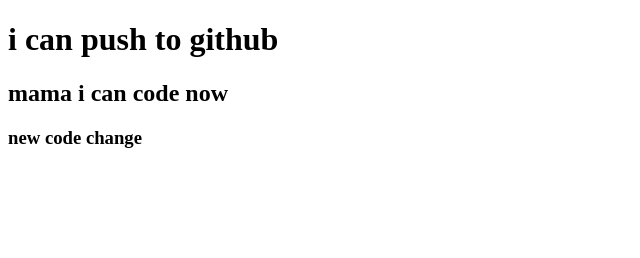
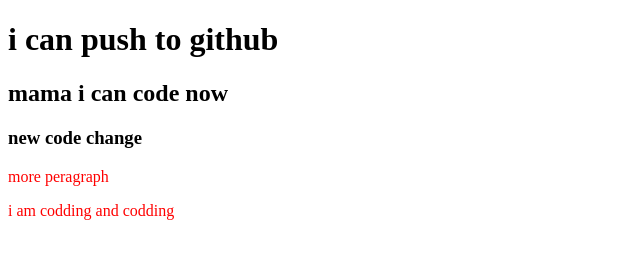
Before and after one commit to habiburrahman9/my-second-repo, a plain HTML site: page index.html in a window 1280 px wide. Shown: the whole page, without its empty margins (0-640 px from the left). Drawn offline with Linux system fonts and the light colour scheme.

Commit message:
style added

```diff
--- a/index.html
+++ b/index.html
@@ -4,10 +4,14 @@
     <meta charset="UTF-8">
     <meta name="viewport" content="width=device-width, initial-scale=1.0">
     <title>my second github repo</title>
+    <link rel="stylesheet" href="style.css">
+
 </head>
 <body>
     <h1>i can push to github</h1>
     <h2>mama i can code now</h2>
     <h3>new code change</h3>
+    <p>more peragraph</p>
+    <p>i am codding and codding</p>
 </body>
 </html>
--- /dev/null
+++ b/style.css
@@ -0,0 +1,3 @@
+p{
+    color: red;
+}
```
